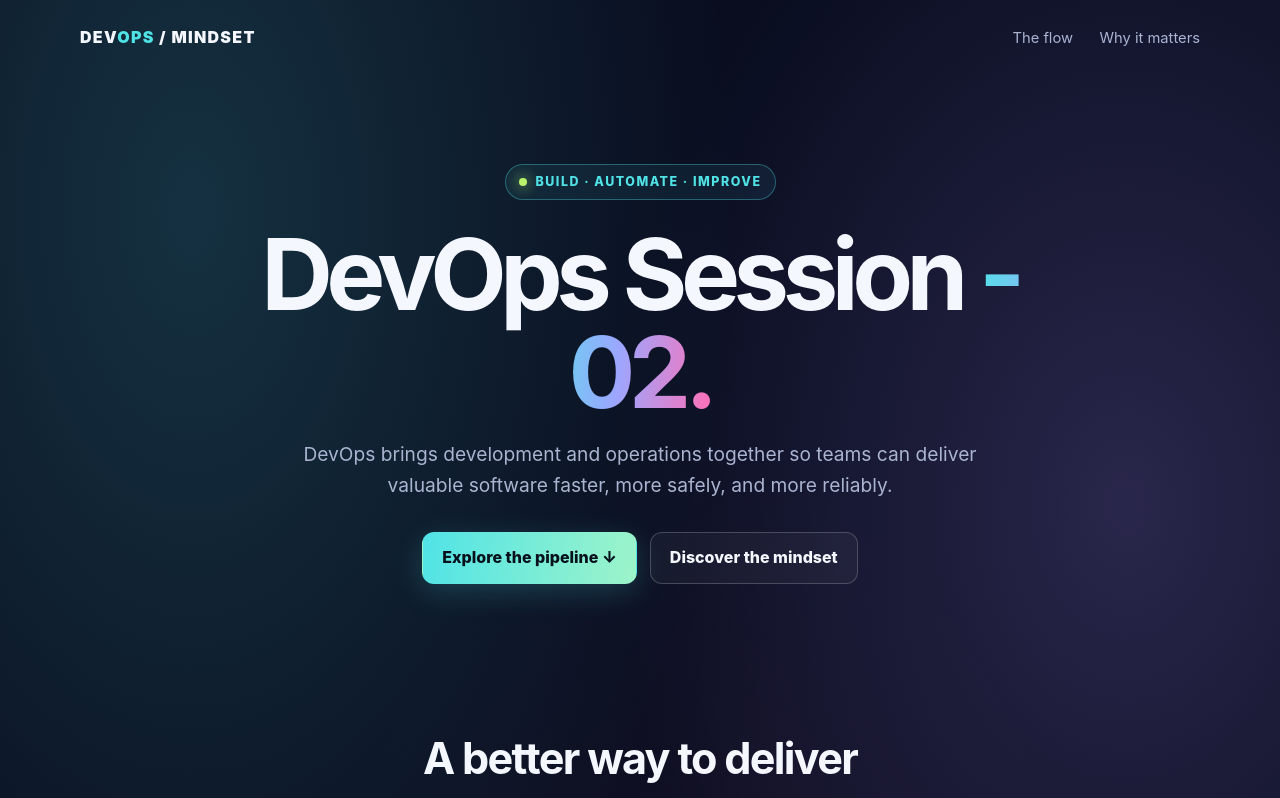
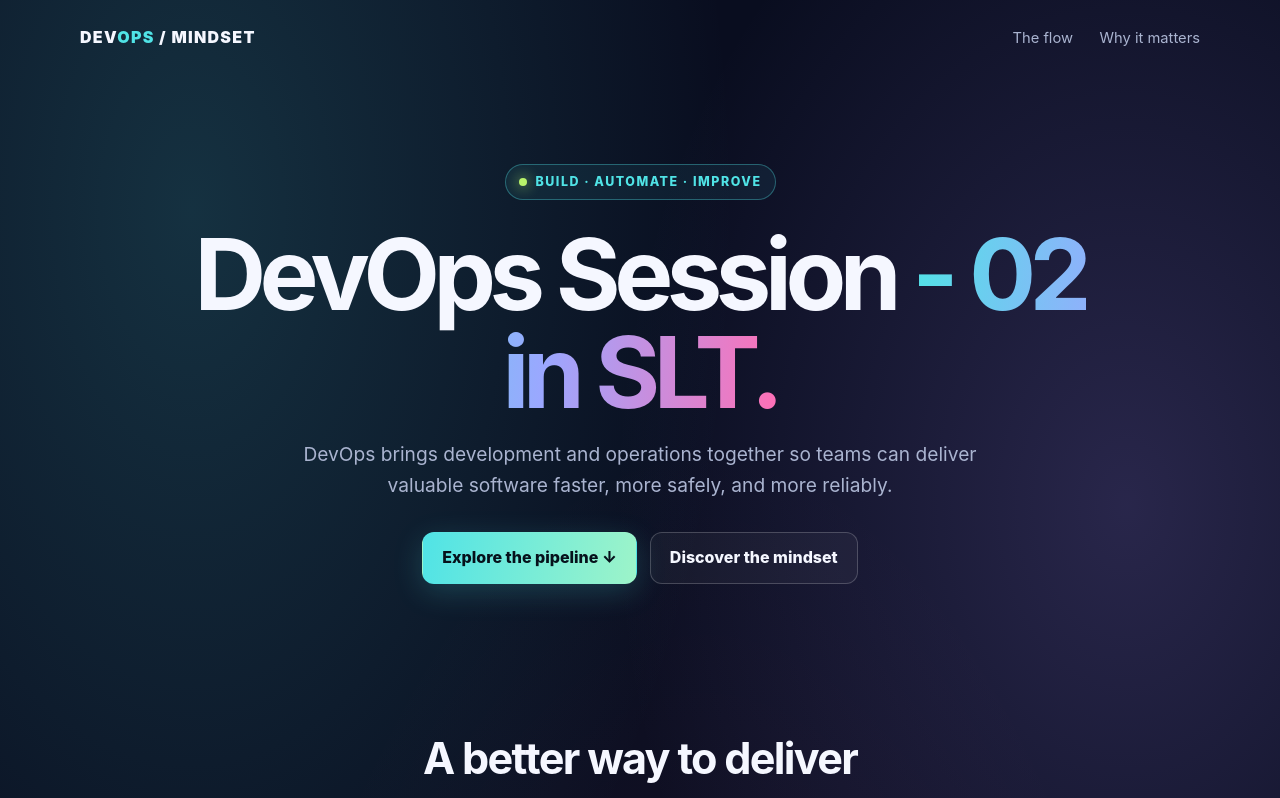
Before and after one commit to kawsallyanslt/testing, a plain HTML site: page index.html in a window 1280 px wide. Shown: the top 798 px of the page. Drawn offline with Linux system fonts and the light colour scheme.

Commit message:
Update index.html

```diff
--- a/index.html
+++ b/index.html
@@ -113,7 +113,7 @@
     <main>
       <section class="hero">
         <div class="eyebrow"><span class="pulse"></span> Build · Automate · Improve</div>
-        <h1>DevOps Session <span class="gradient">- 02.</span></h1>
+        <h1>DevOps Session <span class="gradient">- 02 in SLT.</span></h1>
         <p class="lead">DevOps brings development and operations together so teams can deliver valuable software faster, more safely, and more reliably.</p>
         <div class="actions">
           <a class="btn btn-primary" href="#pipeline">Explore the pipeline ↓</a>
```
